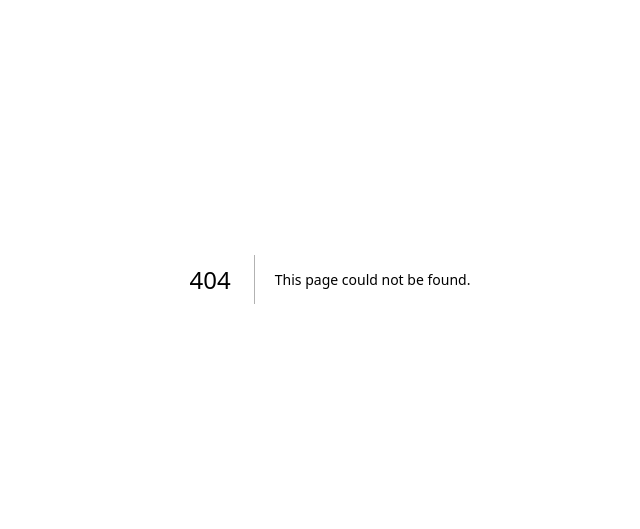
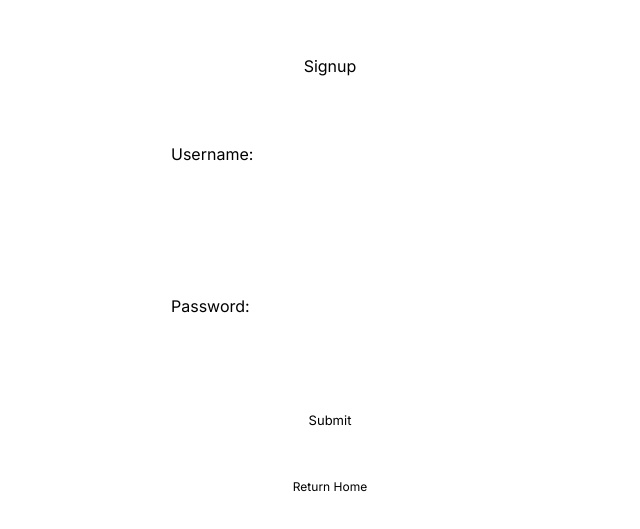
Before and after one commit to LoganLakosky/Prisoner-commissary, a Next.js app: page /signup in a window 1280 px wide. Before the commit this address had no page. Shown: the part 121-650 px from the top of the page, without its empty margins (310-950 px from the left). Built offline with nearby package versions, Linux system fonts and the light colour scheme.

Commit message:
added login and signup page

```diff
--- a/src/app/globals.css
+++ b/src/app/globals.css
@@ -8,7 +8,3 @@
   box-sizing: border-box;
   color-scheme: light dark;
 }
-
-body {
-  height: 1900px;
-}
--- /dev/null
+++ b/src/app/login/login.css
@@ -0,0 +1,121 @@
+body {
+  height: 100%;
+}
+
+button {
+  cursor: pointer;
+}
+
+button:active {
+  transform: scale(0.98);
+}
+
+.mainLoginContainer {
+  display: Flex;
+  width: 100vw;
+  height: 100vh;
+  justify-content: center;
+  align-items: center;
+}
+
+.mainLogin {
+  display: flex;
+  width: 40%;
+  height: 60%;
+  border: 2px solid white;
+  align-items: center;
+  border-radius: 6px;
+  flex-direction: column;
+}
+
+.mainLoginTop {
+  display: flex;
+  width: 100%;
+  height: 12%;
+  justify-content: center;
+  align-items: center;
+  border-bottom: 2px solid white;
+}
+
+.mainLoginForm {
+  display: flex;
+  width: 100%;
+  height: 100%;
+  justify-content: center;
+  align-items: center;
+  flex-direction: column;
+}
+
+.mainSubLogin {
+  display: Flex;
+  width: 100%;
+  height: 90%;
+  justify-content: center;
+  align-items: center;
+  flex-direction: column;
+  gap: 15px;
+}
+
+.usernameInputContainer {
+  display: flex;
+  width: 50%;
+  height: 30%;
+  justify-content: center;
+  flex-direction: column;
+  align-items: flex-start;
+  border-radius: 4px;
+  padding-left: 20px;
+}
+
+.usernameInputContainer input {
+  width: 90%;
+  border: 2px solid white;
+  border-radius: 4px;
+  padding-left: 4px;
+}
+
+.passwordInputContainer {
+  display: flex;
+  width: 50%;
+  height: 30%;
+  justify-content: center;
+  flex-direction: column;
+  align-items: flex-start;
+  border-radius: 4px;
+  padding-left: 20px;
+}
+
+.passwordInputContainer input {
+  width: 90%;
+  border: 2px solid white;
+  border-radius: 4px;
+  padding-left: 4px;
+}
+
+.submitBtnContainer {
+  display: flex;
+  width: 100%;
+  height: 12%;
+  justify-content: center;
+  align-items: center;
+}
+
+.submitBtnContainer button {
+  font-size: 12px;
+  border: 2px solid white;
+  border-radius: 4px;
+  width: 30%;
+  height: 100%;
+}
+
+.returnLinkContainer {
+  display: flex;
+  width: 100%;
+  height: 20%;
+  justify-content: center;
+  align-items: center;
+}
+
+.returnLinkContainer a {
+  font-size: 12px;
+}
--- /dev/null
+++ b/src/app/login/page.tsx
@@ -0,0 +1,15 @@
+import "./login.css";
+import SubLogin from "./subLogin";
+
+export default function Login() {
+  return (
+    <div className="mainLoginContainer">
+      <div className="mainLogin">
+        <div className="mainLoginTop">
+          <h1>Login</h1>
+        </div>
+        <SubLogin />
+      </div>
+    </div>
+  );
+}
--- /dev/null
+++ b/src/app/login/subLogin.tsx
@@ -0,0 +1,48 @@
+"use client";
+import Link from "next/link";
+import "./login.css";
+import { useState, ChangeEvent, FormEvent } from "react";
+
+export default function SubLogin() {
+  const [usernameValue, setUsernameValue] = useState<string>("");
+  const [passwordValue, setPasswordValue] = useState<string>("");
+
+  function validateLogin(e: FormEvent<HTMLFormElement>) {
+    e.preventDefault()
+
+  }
+
+  return (
+    <form className="mainLoginForm" onSubmit={validateLogin}>
+      <div className="mainSubLogin">
+        <div className="usernameInputContainer">
+          <label htmlFor="username-input">Username:</label>
+          <input
+            type="text"
+            id="username-input"
+            required
+            value={usernameValue}
+            onChange={(e: ChangeEvent<HTMLInputElement>) => setUsernameValue(e.target.value)}
+          />
+        </div>
+        <div className="passwordInputContainer">
+          <label htmlFor="password-input">Password:</label>
+          <input
+            type="text"
+            id="password-input"
+            required
+            value={passwordValue}
+            onChange={(e: ChangeEvent<HTMLInputElement>) => setPasswordValue(e.target.value)}
+          />
+        </div>
+
+        <div className="submitBtnContainer">
+          <button>Submit</button>
+        </div>
+      </div>
+      <div className="returnLinkContainer">
+        <Link href="/">Return Home</Link>
+      </div>
+    </form>
+  );
+}
--- a/src/app/mainPageComponents/mainPageSliderWrapper.css
+++ b/src/app/mainPageComponents/mainPageSliderWrapper.css
@@ -1,3 +1,8 @@
+
+body {
+  height: 1900px;
+}
+
 button {
   cursor: pointer;
 }
--- /dev/null
+++ b/src/app/signup/page.tsx
@@ -0,0 +1,14 @@
+import "./signup.css";
+import SubSignup from "./subSignup";
+export default function Signup() {
+  return (
+    <div className="mainSignupContainer">
+      <div className="mainSignup">
+        <div className="mainSignupTop">
+          <h1>Signup</h1>
+        </div>
+        <SubSignup />
+      </div>
+    </div>
+  );
+}
--- /dev/null
+++ b/src/app/signup/signup.css
@@ -0,0 +1,109 @@
+body {
+  height: 100%;
+}
+
+.mainSignupContainer {
+  display: Flex;
+  width: 100vw;
+  height: 100vh;
+  justify-content: center;
+  align-items: center;
+}
+
+.mainSignup {
+  display: flex;
+  width: 50%;
+  height: 60%;
+  align-items: center;
+  flex-direction: column;
+  border: 2px solid white;
+  border-radius: 6px;
+}
+
+.mainSignupTop {
+  display: flex;
+  width: 100%;
+  height: 12%;
+  justify-content: center;
+  align-items: center;
+  border-bottom: 2px solid white;
+}
+
+.mainSignupForm {
+  display: flex;
+  width: 100%;
+  height: 100%;
+  justify-content: center;
+  align-items: center;
+  flex-direction: column;
+}
+
+.mainSubSignup {
+  display: Flex;
+  align-items: center;
+  justify-content: center;
+  width: 100%;
+  height: 90%;
+  flex-direction: column;
+}
+
+.usernameContainer {
+  display: flex;
+  width: 50%;
+  height: 50%;
+  justify-content: center;
+  flex-direction: column;
+  align-items: flex-start;
+}
+
+.usernameContainer input {
+  width: 90%;
+  border: 2px solid white;
+  border-radius: 4px;
+  padding-left: 4px;
+}
+
+.passwordContainer {
+  display: flex;
+  width: 50%;
+  height: 50%;
+  justify-content: center;
+  flex-direction: column;
+  align-items: flex-start;
+}
+
+.passwordContainer input {
+  width: 90%;
+  border: 2px solid white;
+  border-radius: 4px;
+  padding-left: 4px;
+}
+
+.submitBtnContainer {
+  display: flex;
+  width: 100%;
+  height: 20%;
+  justify-content: center;
+  align-items: center;
+  font-size: 13px;
+}
+
+.submitBtnContainer button {
+  display: flex;
+  width: 25%;
+  height: 90%;
+  border: 2px solid white;
+  justify-content: center;
+  align-items: center;
+  border-radius: 4px;
+  margin-bottom: 10px;
+}
+
+.returnHomeLink {
+  display: flex;
+  width: 100%;
+  height: 15%;
+  justify-content: center;
+  align-items: center;
+  font-size: 12px;
+}
--- /dev/null
+++ b/src/app/signup/subSignup.tsx
@@ -0,0 +1,48 @@
+"use client";
+import { useState, ChangeEvent, FormEvent } from "react";
+
+import "./signup.css";
+import Link from "next/link";
+export default function SubSignup() {
+  const [usernameValue, setUsernameValue] = useState<string>("");
+  const [passwordValue, setPasswordValue] = useState<string>("");
+
+  function validateLogin(e: FormEvent<HTMLFormElement>) {
+    e.preventDefault();
+    if (usernameValue === "") {
+      alert("Please update your username");
+      return;
+    }
+  }
+
+  return (
+    <form className="mainSignupForm" onSubmit={validateLogin}>
+      <div className="mainSubSignup">
+        <div className="usernameContainer">
+          <label htmlFor="username-label">Username:</label>
+          <input
+            type="text"
+            id="username-label"
+            value={usernameValue}
+            onChange={(e: ChangeEvent<HTMLInputElement>) => setUsernameValue(e.target.value)}
+          />
+        </div>
+        <div className="passwordContainer">
+          <label htmlFor="password-label">Password:</label>
+          <input
+            type="text"
+            id="password-label"
+            value={passwordValue}
+            onChange={(e: ChangeEvent<HTMLInputElement>) => setPasswordValue(e.target.value)}
+          />
+        </div>
+        <div className="submitBtnContainer">
+          <button>Submit</button>
+        </div>
+      </div>
+      <div className="returnHomeLink">
+        <Link href="/">Return Home</Link>
+      </div>
+    </form>
+  );
+}
```
Also changed, not shown: src/app/homePage.css (line endings or trailing spaces).
